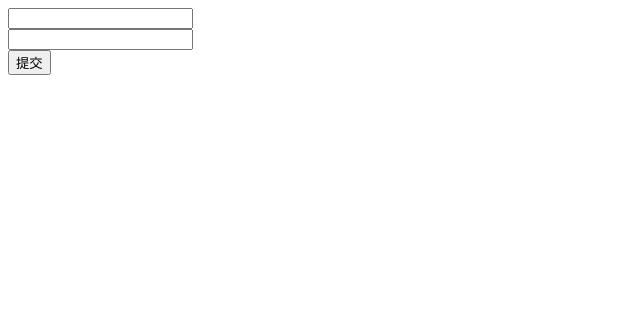
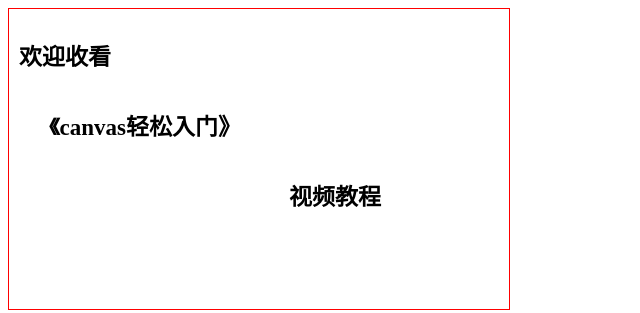
Before and after one commit to Z1042420083/Z1042420083.github.io, a plain HTML site: page zxhd/aaa.html in a window 1280 px wide. Shown: the whole page, without its empty margins (0-640 px from the left). Drawn offline with nearby package versions, Linux system fonts and the light colour scheme.

Commit message:
Add files via upload

```diff
--- a/zxhd/aaa.html
+++ b/zxhd/aaa.html
@@ -3,30 +3,31 @@
 <head>
 	<meta charset="utf-8">
 	<meta http-equiv="X-UA-Compatible" content="IE=edge">
-	<meta name="viewport" content="width=device-width, initial-scale=1, maximum-scale=1, user-scalable=no">
 	<title></title>
 	<link rel="stylesheet" href="">
-	<script src="jquery-2.1.3.min.js" type="text/javascript" charset="utf-8"></script>
+	<meta name="viewport" content="width=device-width, initial-scale=1.0, maximum-scale=1.0, user-scalable=0">
+	<script src="http://apps.bdimg.com/libs/jquery/2.1.4/jquery.min.js" type="text/javascript" charset="utf-8"></script>
+	<style type="text/css">
+		canvas {
+			border: 1px solid red;
+		}
+	</style>
 </head>
 <body>
-	<form>
-		<div>
-			<input type="text" id="username">
-		</div>
-		<div>
-			<input type="password" id="password">
-		</div>
-		<button type="submit" class="btn">提交</button>
-	</form>
+	<canvas id="canvas" width="500" height="300" >
+		您的浏览器不支持本标签
+	</canvas>
 </body>
 <script type="text/javascript">
-	$(function () {
-		$('.btn').on('click', function () {
-			var username = $('#username').val();
-			var password = $('#password').val();
-			alert(username);
-			alert(password);
-		});
-	});
+	var canvas = document.getElementById('canvas');
+	var context = canvas.getContext('2d');  //获取对应的2D对象(画笔)
+	context.fillStyle = 'transparent';  //设置填充的背景颜色
+	context.fillRect(0,0,400,300); //绘制 800*300 像素的已填充矩形：
+	context.fillStyle = '#000000';
+	context.font = "bold 23px '字体','字体','微软雅黑','宋体'"; //设置字体
+	context.textBaseline = 'hanging'; //在绘制文本时使用的当前文本基线
+	context.fillText('欢迎收看' ,10 ,40); //设置文本内容
+	context.fillText('《canvas轻松入门》',40,110);
+	context.fillText('视频教程',280,180);
 </script>
 </html>
```
